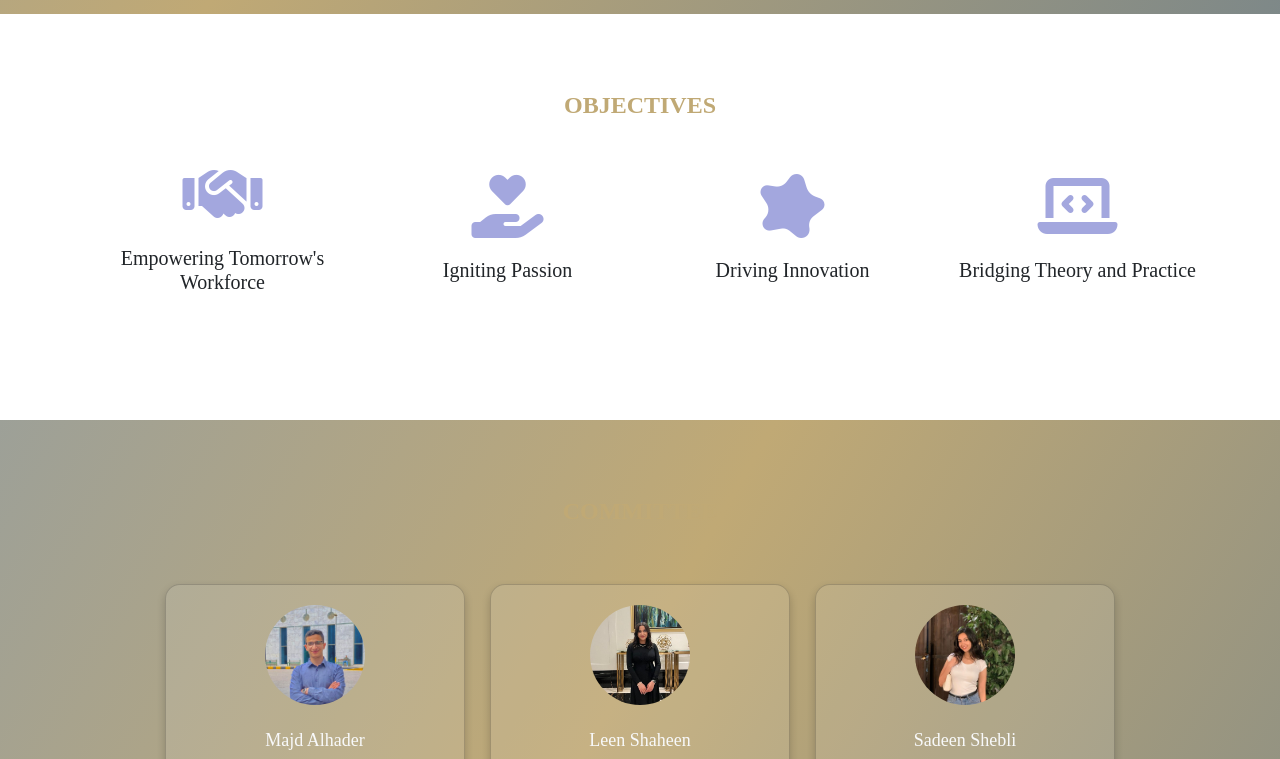
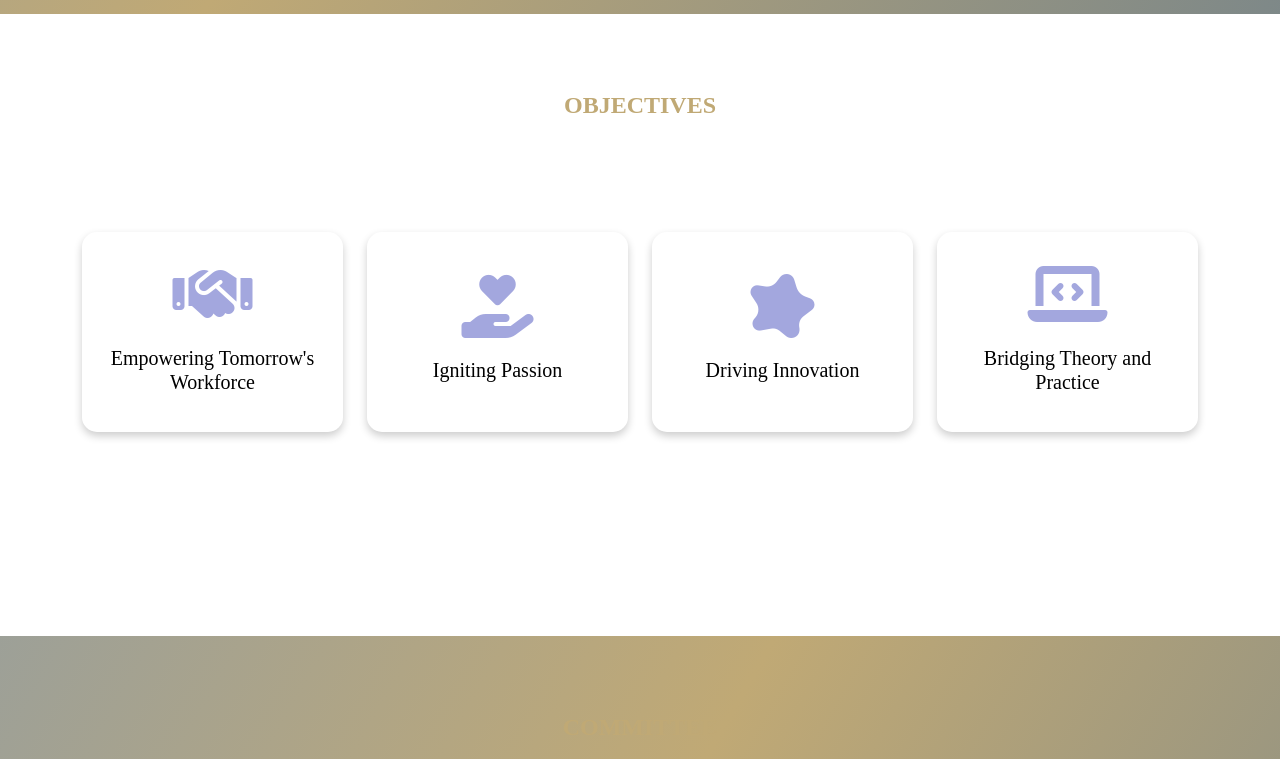
Before and after one commit to hajar6102/waves1, a plain HTML site: page index.html in a window 1280 px wide. Shown: the part 980-1739 px from the top of the page. Drawn offline with nearby package versions, Linux system fonts and the light colour scheme.

Commit message:
Update styles.css

```diff
--- a/css/styles.css
+++ b/css/styles.css
@@ -340,7 +340,7 @@ img.Waves {
 .bg-yelloww {
   background-color: var(--mainYellow);
 }
-/*
+/* flip-cards*/
 .obje .Card {
   width: 300px;
   height: 200px;
@@ -375,9 +375,12 @@ img.Waves {
   transform: rotateY(180deg);
   border-radius: 15px;
   margin-right: 10px;
-
+  color: white !important;
 }
-
+.obje .Card .back-card p{
+  color: white !important;
+  padding-top: 12px;
+}
 .obje .Card .front-card {
 
   background: rgba(255, 255, 255, 0.1);
@@ -386,56 +389,9 @@ img.Waves {
   text-align: center;
   backdrop-filter: blur(10px);
   box-shadow: 0 4px 8px rgba(0, 0, 0, 0.2);
-} */
-.obje .Card {
-  position: relative;
-  perspective: 1000px; /* Creates the 3D space for the flip effect */
 }
+/*end*/
 
-.obje .Card:hover .front-card {
-  transform: rotateY(180deg);
-}
-
-.obje .Card:hover .back-card {
-  transform: rotateY(0deg);
-}
-
-.obje .Card .front-card,
-.obje .Card .back-card {
-  width: 100%;
-  height: 100%;
-  position: absolute;
-  display: flex;
-  flex-direction: column;
-  justify-content: center;
-  align-items: center;
-  backface-visibility: hidden;
-  transition: transform 1.3s ease;
-  border-radius: 15px;
-}
-
-.obje .Card .front-card {
-  background: rgba(255, 255, 255, 0.1);
-  margin: 0 10px;
-  text-align: center;
-  backdrop-filter: blur(10px);
-  box-shadow: 0 4px 8px rgba(0, 0, 0, 0.2);
-  cursor: pointer;
-}
-
-.obje .Card .back-card {
-  color: var(--mainYellow) !important;
-  transform: rotateY(180deg);
-  margin-right: 10px;
-}
-
-/* Ensuring 3D transform is preserved */
-.obje .Card .front-card,
-.obje .Card .back-card {
-  transform-style: preserve-3d;
-}
-
-/*end*/
 
 .feture-box {
   flex: 1 0 23%;
```
